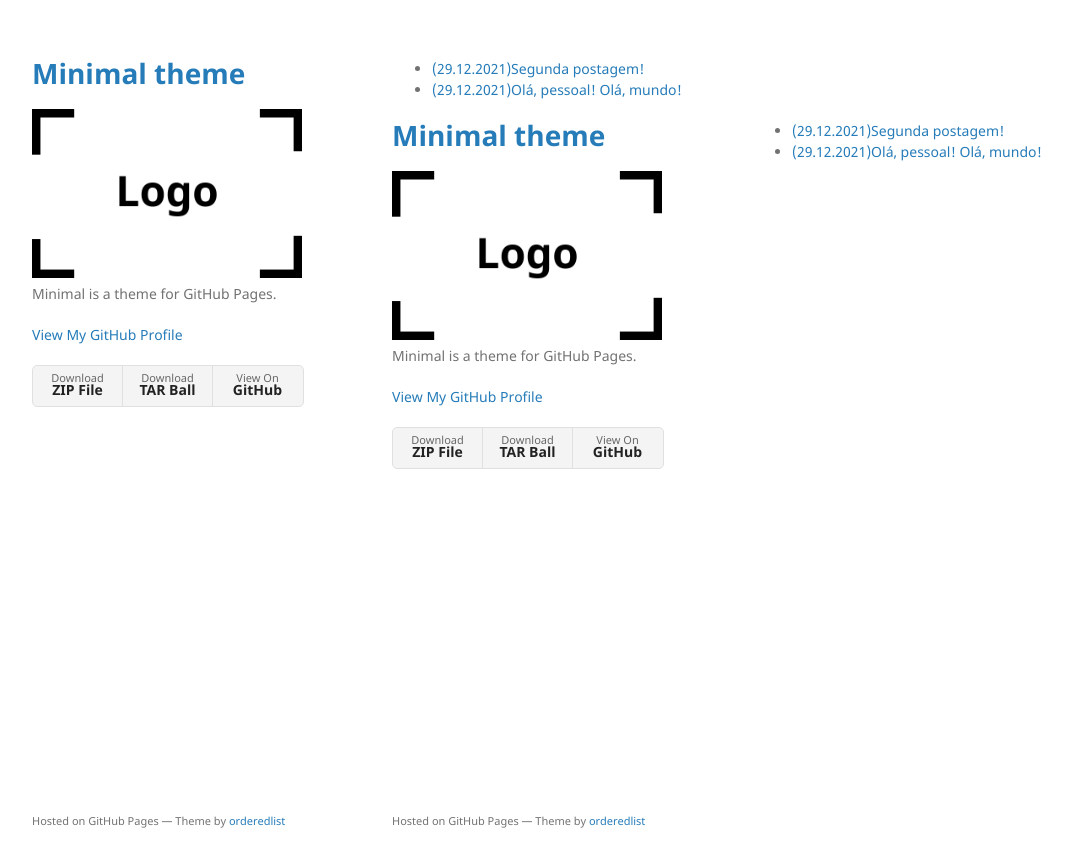
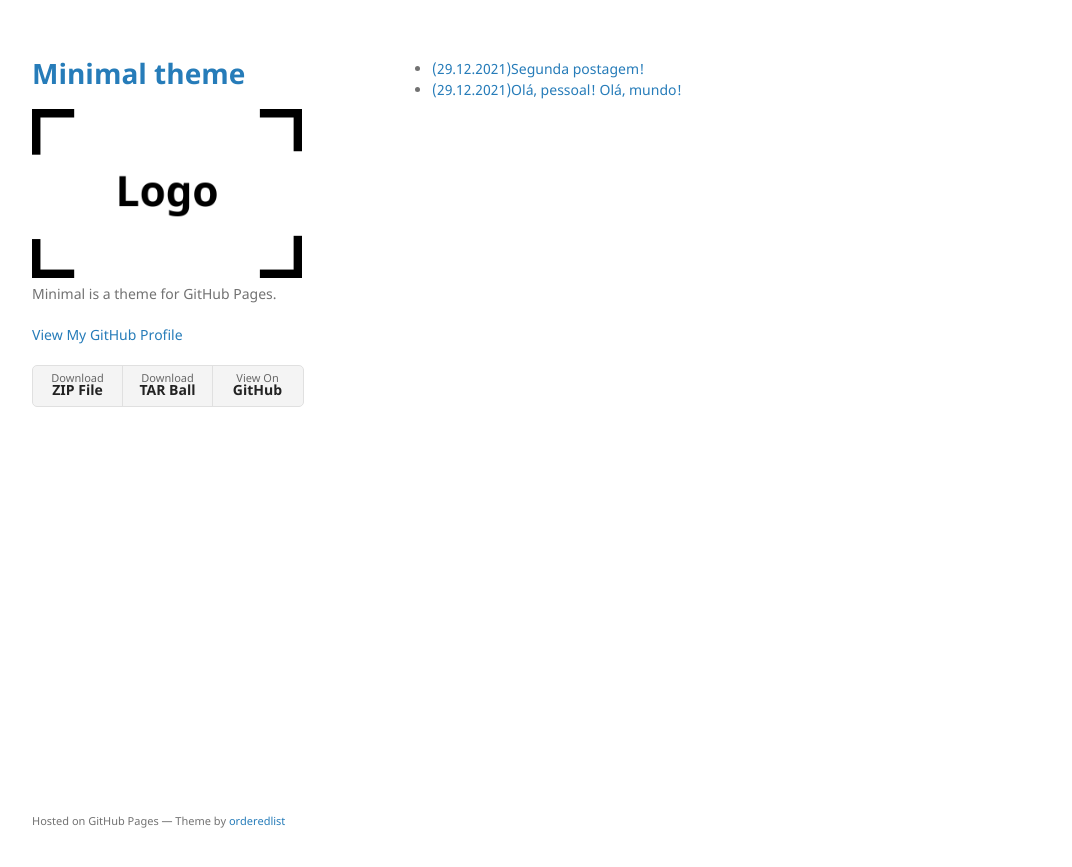
Before and after one commit to rodolforicardotech/rodolforicardotech.github.io, a Jekyll site: the page built from index.md, in a window 1280 px wide. Shown: the top 867 px of the page, without its empty margins (178-1250 px from the left). Built offline with Jekyll 4.4.1, drawn with Linux system fonts in a browser that asks for light colours; our own code applies the rules of GitHub Pages for plain Markdown files.

Commit message:
atualizando o default

```diff
--- a/_layouts/default.html
+++ b/_layouts/default.html
@@ -1,47 +1,3 @@
-<!DOCTYPE html>
-<html lang="{{ site.lang | default: "en-US" }}">
-  <head>
-    <meta charset="UTF-8">
-    <meta http-equiv="X-UA-Compatible" content="IE=edge">
-    <meta name="viewport" content="width=device-width, initial-scale=1">
-
-{% seo %}
-    <link rel="stylesheet" href="{{ "/assets/css/style.css?v=" | append: site.github.build_revision | relative_url }}">
-    <!--[if lt IE 9]>
-    <script src="https://cdnjs.cloudflare.com/ajax/libs/html5shiv/3.7.3/html5shiv.min.js"></script>
-    <![endif]-->
-    {% include head-custom.html %}
-  </head>
-  <body>
-    <div class="wrapper">
-      <header>
-        <h1><a href="{{ "/" | absolute_url }}">{{ site.title | default: site.github.repository_name }}</a></h1>
-
-        {% if site.logo %}
-          <img src="{{site.logo | relative_url}}" alt="Logo" />
-        {% endif %}
-
-        <p>{{ site.description | default: site.github.project_tagline }}</p>
-
-        {% if site.github.is_project_page %}
-        <p class="view"><a href="{{ site.github.repository_url }}">View the Project on GitHub <small>{{ site.github.repository_nwo }}</small></a></p>
-        {% endif %}
-
-        {% if site.github.is_user_page %}
-        <p class="view"><a href="{{ site.github.owner_url }}">View My GitHub Profile</a></p>
-        {% endif %}
-
-        {% if site.show_downloads %}
-        <ul class="downloads">
-          <li><a href="{{ site.github.zip_url }}">Download <strong>ZIP File</strong></a></li>
-          <li><a href="{{ site.github.tar_url }}">Download <strong>TAR Ball</strong></a></li>
-          <li><a href="{{ site.github.repository_url }}">View On <strong>GitHub</strong></a></li>
-        </ul>
-        {% endif %}
-      </header>
-      <section>
-
-      {{ content }}
 <!DOCTYPE html>
 <html lang="{{ site.lang | default: "en-US" }}">
   <head>
@@ -98,15 +54,3 @@
     <script src="{{ "/assets/js/scale.fix.js" | relative_url }}"></script>
   </body>
 </html>
-
-      </section>
-      <footer>
-        {% if site.github.is_project_page %}
-        <p>This project is maintained by <a href="{{ site.github.owner_url }}">{{ site.github.owner_name }}</a></p>
-        {% endif %}
-        <p><small>Hosted on GitHub Pages &mdash; Theme by <a href="https://github.com/orderedlist">orderedlist</a></small></p>
-      </footer>
-    </div>
-    <script src="{{ "/assets/js/scale.fix.js" | relative_url }}"></script>
-  </body>
-</html>
```
